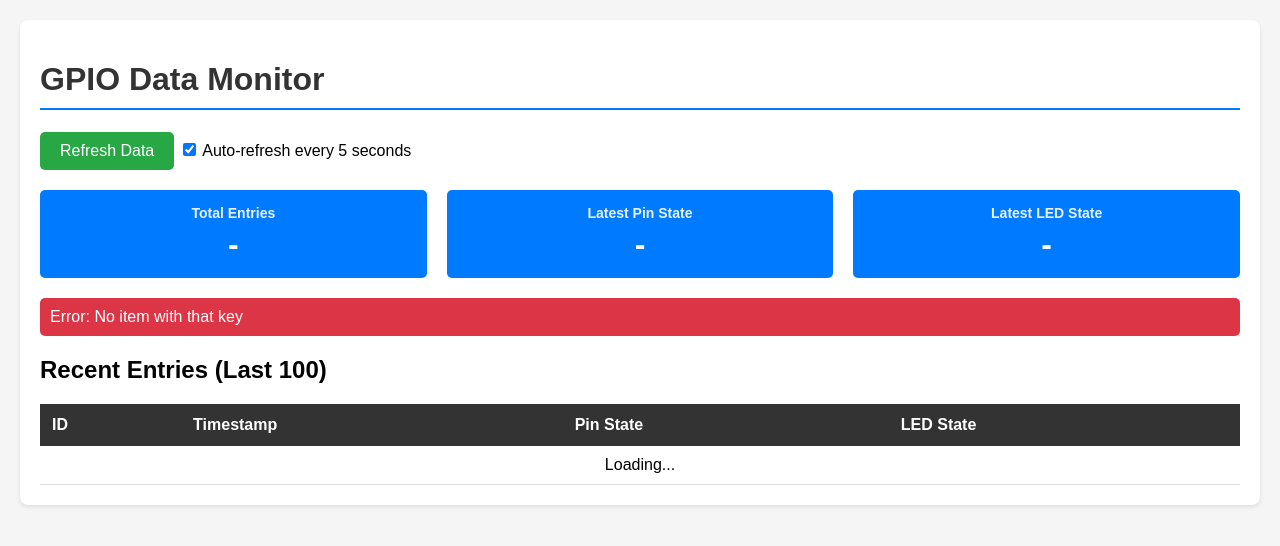
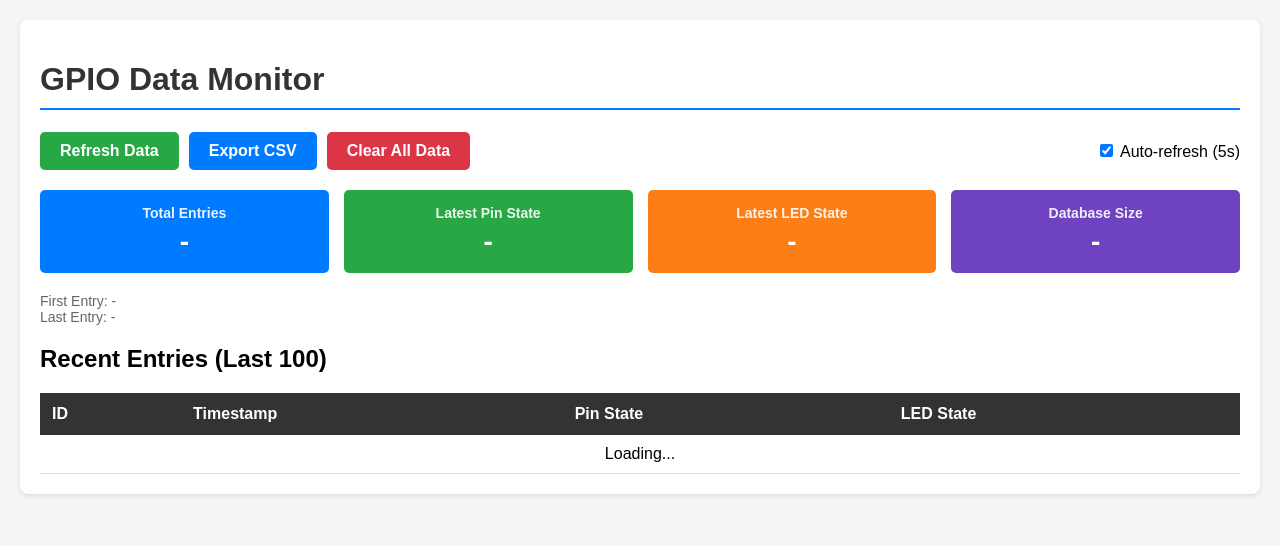
Before and after one commit to hadefuwa/uno-q-sql, a Flask app: page / in a window 1280 px wide. Shown: the top 546 px of the page. Run offline with Flask 3, Linux system fonts and the light colour scheme; data that the repository does not hold is empty.

Commit message:
Add enhanced web viewer features: clear data, CSV export, stats dashboard

```diff
--- a/templates/index.html
+++ b/templates/index.html
@@ -9,7 +9,7 @@
             background: #f5f5f5;
         }
         .container {
-            max-width: 1200px;
+            max-width: 1400px;
             margin: 0 auto;
             background: white;
             padding: 20px;
@@ -21,13 +21,48 @@
             border-bottom: 2px solid #007bff;
             padding-bottom: 10px;
         }
+        .controls {
+            display: flex;
+            gap: 10px;
+            margin: 20px 0;
+            flex-wrap: wrap;
+        }
+        button {
+            padding: 10px 20px;
+            border: none;
+            border-radius: 5px;
+            cursor: pointer;
+            font-size: 16px;
+            font-weight: bold;
+        }
+        .btn-primary {
+            background: #007bff;
+            color: white;
+        }
+        .btn-primary:hover {
+            background: #0056b3;
+        }
+        .btn-success {
+            background: #28a745;
+            color: white;
+        }
+        .btn-success:hover {
+            background: #218838;
+        }
+        .btn-danger {
+            background: #dc3545;
+            color: white;
+        }
+        .btn-danger:hover {
+            background: #c82333;
+        }
         .stats {
-            display: flex;
-            gap: 20px;
+            display: grid;
+            grid-template-columns: repeat(auto-fit, minmax(200px, 1fr));
+            gap: 15px;
             margin: 20px 0;
         }
         .stat-box {
-            flex: 1;
             padding: 15px;
             background: #007bff;
             color: white;
@@ -40,8 +75,17 @@
             opacity: 0.9;
         }
         .stat-box .value {
-            font-size: 32px;
+            font-size: 28px;
             font-weight: bold;
+        }
+        .stat-box.green {
+            background: #28a745;
+        }
+        .stat-box.orange {
+            background: #fd7e14;
+        }
+        .stat-box.purple {
+            background: #6f42c1;
         }
         table {
             width: 100%;
@@ -61,21 +105,6 @@
         tr:hover {
             background: #f9f9f9;
         }
-        .refresh-btn {
-            background: #28a745;
-            color: white;
-            border: none;
-            padding: 10px 20px;
-            border-radius: 5px;
-            cursor: pointer;
-            font-size: 16px;
-        }
-        .refresh-btn:hover {
-            background: #218838;
-        }
-        .auto-refresh {
-            margin: 10px 0;
-        }
         .error {
             background: #dc3545;
             color: white;
@@ -83,35 +112,59 @@
             border-radius: 5px;
             margin: 10px 0;
         }
+        .success {
+            background: #28a745;
+            color: white;
+            padding: 10px;
+            border-radius: 5px;
+            margin: 10px 0;
+        }
+        .info-text {
+            color: #666;
+            font-size: 14px;
+            margin: 5px 0;
+        }
     </style>
 </head>
 <body>
     <div class="container">
         <h1>GPIO Data Monitor</h1>
 
-        <div class="auto-refresh">
-            <button class="refresh-btn" onclick="loadData()">Refresh Data</button>
-            <label>
-                <input type="checkbox" id="autoRefresh" checked> Auto-refresh every 5 seconds
+        <div class="controls">
+            <button class="btn-success" onclick="loadData()">Refresh Data</button>
+            <button class="btn-primary" onclick="exportCSV()">Export CSV</button>
+            <button class="btn-danger" onclick="clearDatabase()">Clear All Data</button>
+            <label style="margin-left: auto; align-self: center;">
+                <input type="checkbox" id="autoRefresh" checked> Auto-refresh (5s)
             </label>
         </div>
+
+        <div id="error" style="display:none;" class="error"></div>
+        <div id="success" style="display:none;" class="success"></div>
 
         <div class="stats">
             <div class="stat-box">
                 <h3>Total Entries</h3>
                 <div class="value" id="totalEntries">-</div>
             </div>
-            <div class="stat-box">
+            <div class="stat-box green">
                 <h3>Latest Pin State</h3>
                 <div class="value" id="latestPin">-</div>
             </div>
-            <div class="stat-box">
+            <div class="stat-box orange">
                 <h3>Latest LED State</h3>
                 <div class="value" id="latestLed">-</div>
             </div>
+            <div class="stat-box purple">
+                <h3>Database Size</h3>
+                <div class="value" id="dbSize">-</div>
+            </div>
         </div>
 
-        <div id="error" style="display:none;" class="error"></div>
+        <div class="info-text">
+            <div>First Entry: <span id="firstTime">-</span></div>
+            <div>Last Entry: <span id="lastTime">-</span></div>
+        </div>
 
         <h2>Recent Entries (Last 100)</h2>
         <table>
@@ -130,17 +183,28 @@
     </div>
 
     <script>
+        function showError(message) {
+            const errorDiv = document.getElementById("error");
+            errorDiv.textContent = message;
+            errorDiv.style.display = "block";
+            setTimeout(() => errorDiv.style.display = "none", 5000);
+        }
+
+        function showSuccess(message) {
+            const successDiv = document.getElementById("success");
+            successDiv.textContent = message;
+            successDiv.style.display = "block";
+            setTimeout(() => successDiv.style.display = "none", 3000);
+        }
+
         function loadData() {
             fetch("/api/data")
                 .then(response => response.json())
                 .then(data => {
                     if (data.error) {
-                        document.getElementById("error").style.display = "block";
-                        document.getElementById("error").textContent = "Error: " + data.error;
+                        showError("Error: " + data.error);
                         return;
                     }
-
-                    document.getElementById("error").style.display = "none";
 
                     // Update stats
                     document.getElementById("totalEntries").textContent = data.total;
@@ -148,6 +212,14 @@
                     if (data.entries.length > 0) {
                         document.getElementById("latestPin").textContent = data.entries[0].pin_state;
                         document.getElementById("latestLed").textContent = data.entries[0].led_state;
+                    }
+
+                    // Update timestamps
+                    if (data.first_timestamp) {
+                        document.getElementById("firstTime").textContent = new Date(data.first_timestamp).toLocaleString();
+                    }
+                    if (data.last_timestamp) {
+                        document.getElementById("lastTime").textContent = new Date(data.last_timestamp).toLocaleString();
                     }
 
                     // Update table
@@ -161,11 +233,49 @@
                         row.insertCell(2).textContent = entry.pin_state;
                         row.insertCell(3).textContent = entry.led_state;
                     });
+
+                    // Load stats
+                    loadStats();
                 })
                 .catch(error => {
-                    document.getElementById("error").style.display = "block";
-                    document.getElementById("error").textContent = "Failed to load data: " + error;
+                    showError("Failed to load data: " + error);
                 });
+        }
+
+        function loadStats() {
+            fetch("/api/stats")
+                .then(response => response.json())
+                .then(data => {
+                    if (!data.error) {
+                        document.getElementById("dbSize").textContent = data.database_size_kb + " KB";
+                    }
+                })
+                .catch(error => console.log("Stats error:", error));
+        }
+
+        function clearDatabase() {
+            if (!confirm("Are you sure you want to delete ALL data? This cannot be undone!")) {
+                return;
+            }
+
+            fetch("/api/clear", { method: "POST" })
+                .then(response => response.json())
+                .then(data => {
+                    if (data.success) {
+                        showSuccess("Database cleared successfully!");
+                        loadData();
+                    } else {
+                        showError("Failed to clear database: " + data.message);
+                    }
+                })
+                .catch(error => {
+                    showError("Error: " + error);
+                });
+        }
+
+        function exportCSV() {
+            showSuccess("Downloading CSV...");
+            window.location.href = "/api/export/csv";
         }
 
         // Auto-refresh
```
Also changed, not shown: scripts/web_viewer.py (+141 -11 lines), .claude/settings.local.json.
